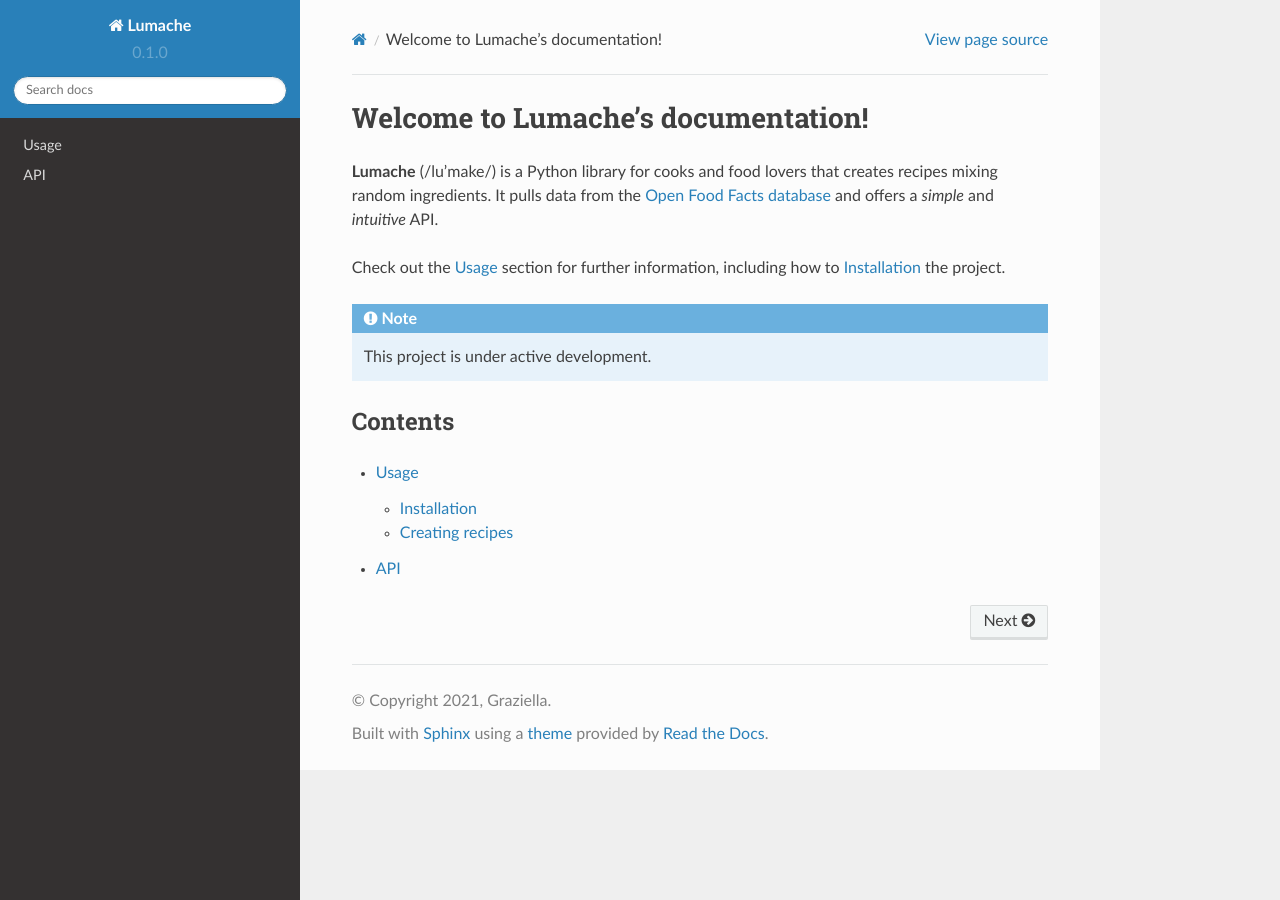
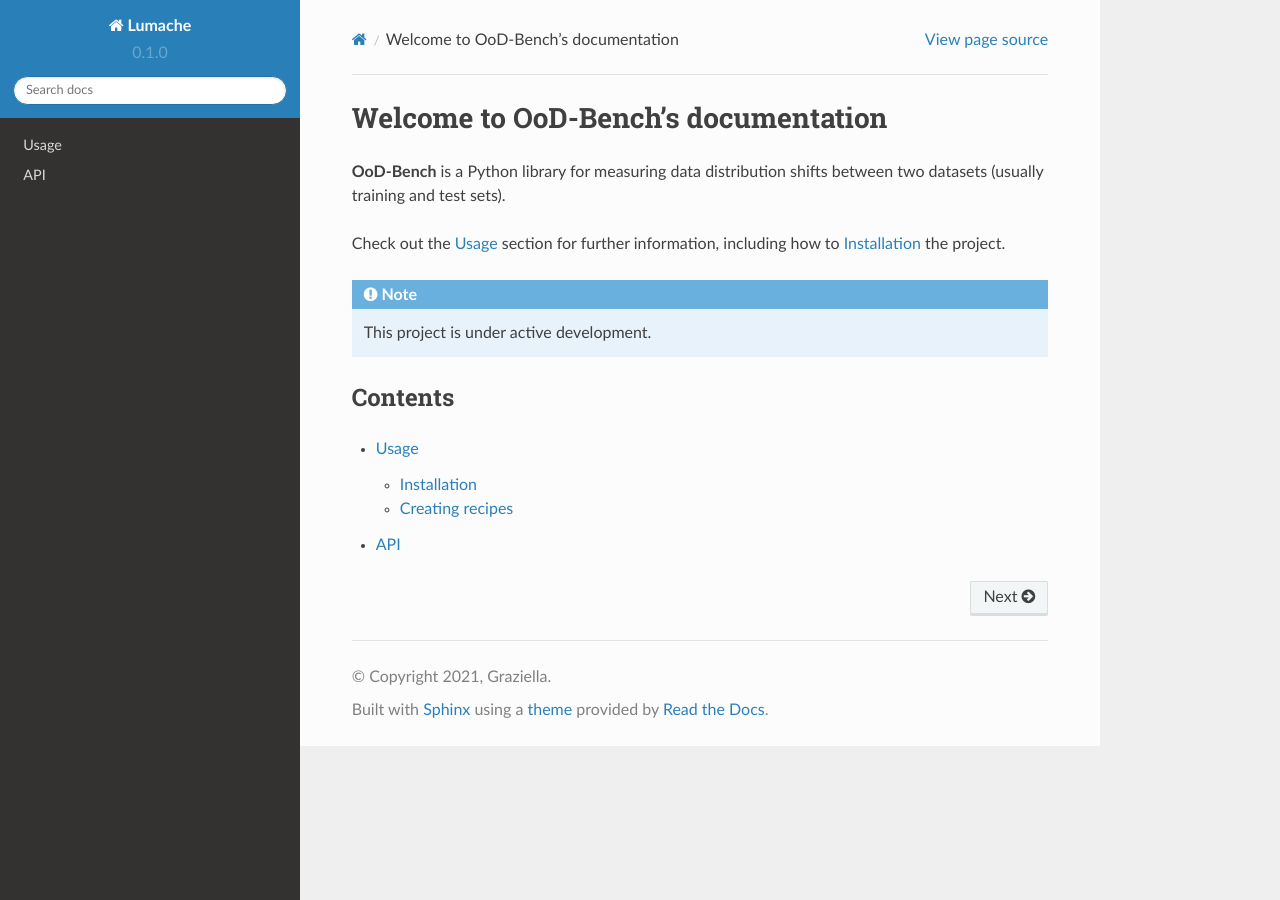
Before and after one commit to NanyangYe/OoD-Bench-tutorial, a Sphinx documentation site: the page built from docs/source/index.rst, in a window 1280 px wide. Built offline with Sphinx 7.4.7 and the Read the Docs theme 2.0.0, drawn with Linux system fonts in a browser that asks for light colours.

Commit message:
Update index.rst

```diff
--- a/docs/source/index.rst
+++ b/docs/source/index.rst
@@ -1,10 +1,8 @@
-Welcome to Lumache's documentation!
+Welcome to OoD-Bench's documentation
 ===================================
 
-**Lumache** (/lu'make/) is a Python library for cooks and food lovers
-that creates recipes mixing random ingredients.
-It pulls data from the `Open Food Facts database <https://world.openfoodfacts.org/>`_
-and offers a *simple* and *intuitive* API.
+**OoD-Bench** is a Python library for measuring data distribution shifts between two datasets
+(usually training and test sets).
 
 Check out the :doc:`usage` section for further information, including
 how to :ref:`installation` the project.
```
